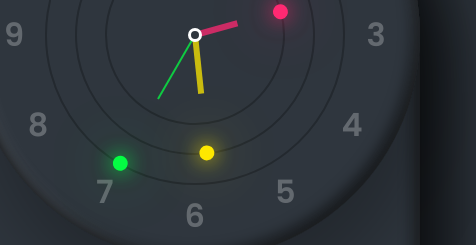
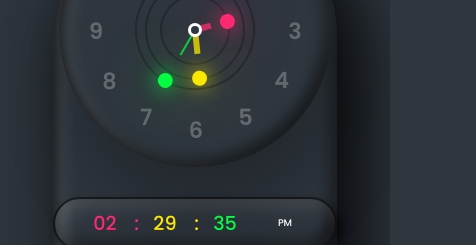
Before and after one commit to suzandev/Analog-and-Digital-Clock, a plain HTML site: page index.html in a window 390 px wide. Shown: the part 316-561 px from the top of the page, 476 px wide, since content can reach past the window. Drawn offline with Linux system fonts and the light colour scheme.

Commit message:
complete this project

```diff
--- a/index.html
+++ b/index.html
@@ -31,11 +31,13 @@
       <!-- Digital Clock  -->
 
       <div id="time">
-        <div id="hour" style="--clr: #ff2972">00</div>
+        <div id="hours" style="--clr: #ff2972">00</div>
         <div id="minutes" style="--clr: #fee800">00</div>
         <div id="seconds" style="--clr: #04fc43">00</div>
         <div id="ampm">AM</div>
       </div>
+
+      <div class="art"><h3>Suzan Chandra</h3></div>
     </div>
 
     <script src="/script.js"></script>
--- a/script.js
+++ b/script.js
@@ -1,6 +1,11 @@
 let hr = document.querySelector("#hr");
 let mn = document.querySelector("#mn");
 let sc = document.querySelector("#sc");
+
+let hours = document.getElementById("hours");
+let minutes = document.getElementById("minutes");
+let seconds = document.getElementById("seconds");
+let ampm = document.getElementById("ampm");
 
 setInterval(() => {
   let day = new Date();
@@ -11,4 +16,28 @@ setInterval(() => {
   hr.style.transform = `rotateZ(${hh + mm / 12}deg)`;
   mn.style.transform = `rotateZ(${mm}deg)`;
   sc.style.transform = `rotateZ(${ss}deg)`;
+
+  // Digital Clock Scripts
+
+  let h = new Date().getHours();
+  let m = new Date().getMinutes();
+  let s = new Date().getSeconds();
+
+  let am = h >= 12 ? "PM" : "AM";
+
+  // convert 24hr clock to 12hr clock
+
+  if (h > 12) {
+    h = h - 12;
+  }
+
+  // add zero before single disit number
+  h = h < 10 ? "0" + h : h;
+  m = m < 10 ? "0" + m : m;
+  s = s < 10 ? "0" + s : s;
+
+  hours.innerHTML = h;
+  minutes.innerHTML = m;
+  seconds.innerHTML = s;
+  ampm.innerHTML = am;
 });
--- a/style.css
+++ b/style.css
@@ -178,3 +178,36 @@ body {
     opacity: 0;
   }
 }
+
+.art {
+  color: #74777a;
+}
+
+@media (max-width: 480px) {
+  .clock {
+    width: 70vw;
+    height: 70vw;
+  }
+
+  .clock span {
+    font-size: 0.7rem;
+  }
+
+  #time {
+    font-size: 1.2em;
+  }
+
+  .circle {
+    width: 120px;
+    height: 120px;
+  }
+
+  .circle2 {
+    width: 100px;
+    height: 100px;
+  }
+  .circle3 {
+    width: 70px;
+    height: 70px;
+  }
+}
```
